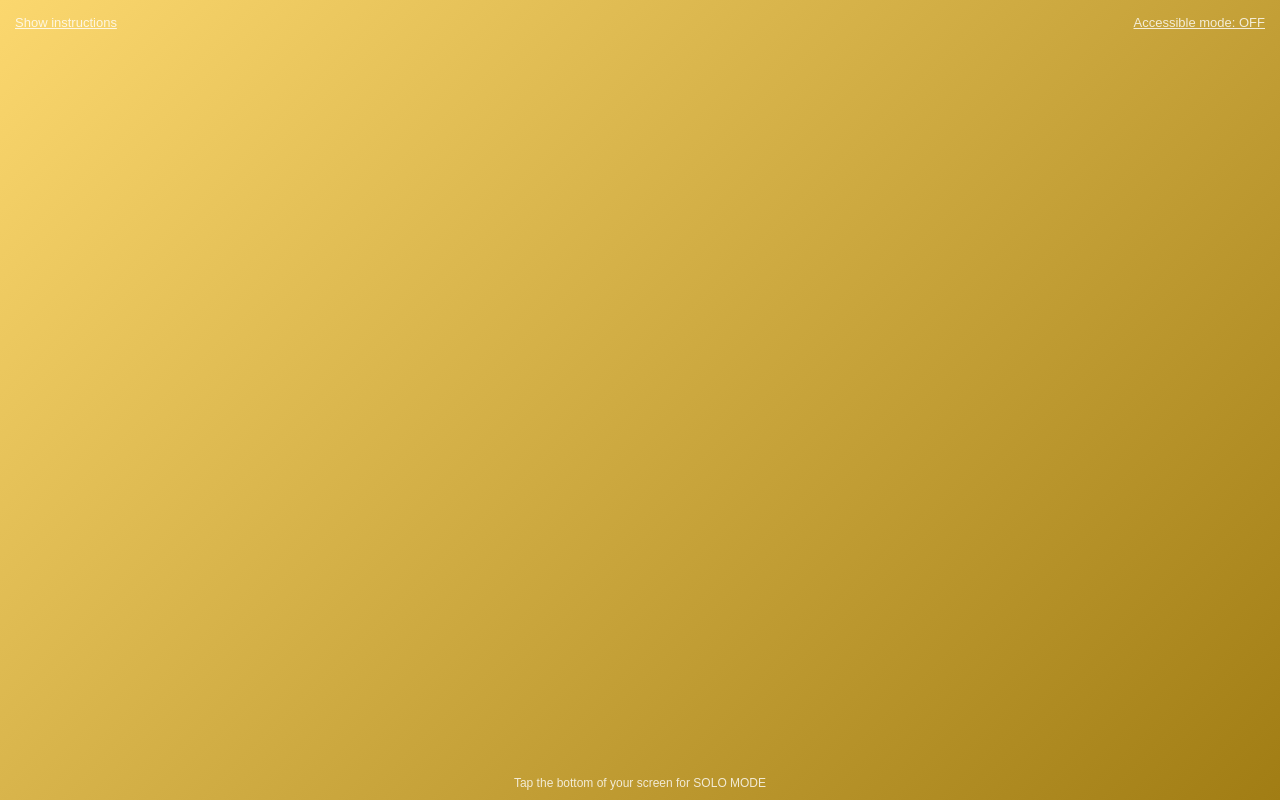
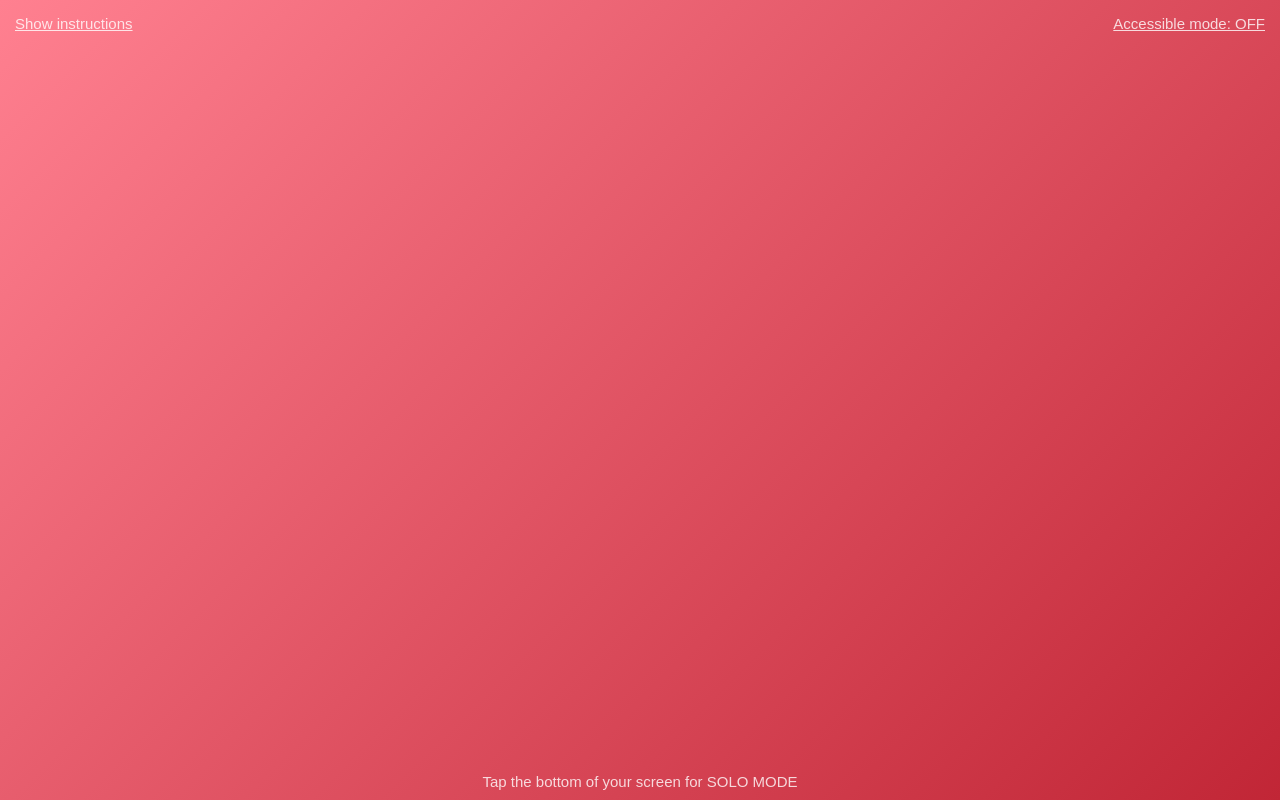
Before and after one commit to Joker-Out-Subs/jos-website, a website: page projects/karneval.html in a window 1280 px wide. Drawn offline with Linux system fonts and the light colour scheme.

Commit message:
fix lights

```diff
--- a/projects/karneval.html
+++ b/projects/karneval.html
@@ -57,7 +57,7 @@ html, body {
     z-index: 2000;
 
     color: white;
-    font-size: 13px;
+    font-size: 15px;
     opacity: 0.8;
     cursor: pointer;
     user-select: none;
@@ -71,7 +71,7 @@ html, body {
     z-index: 2000;
 
     color: white;
-    font-size: 13px;
+    font-size: 15px;
     opacity: 0.8;
     cursor: pointer;
     user-select: none;
@@ -100,7 +100,7 @@ html, body {
     width: 100%;
     text-align: center;
     color: white;
-    font-size: 12px;
+    font-size: 15px;
     opacity: 0.8;
     transition: opacity 0.3s ease;
     z-index: 1500;
@@ -126,25 +126,25 @@ html, body {
 
 <script>
 const COLORS = [
-    "#F5DD27",
-    "#F54927",
-    "#F527EB",
-    "#7D27F5"
+    "#f30dff",
+    "#ffff26",
+    "#ff3b3b",
+    "#fab1df",
 ];
 
 const SOLO_COLORS = [
-    "#e6e6e6",
-    "#ff4d6d",
-    "#4dffea",
-    "#fff066",
-    "#b366ff",
-    "#4dff4d",
-    "#ff9966",
-    "#66aaff"
+    "#ff3014",
+    "#faeb61",
+    "#66f224",
+    "#24f2e1",
+    "#a562fc",
+    "#fc62e3",
+    // "#ff9966",
+    // "#66aaff"
 ];
 
-const NORMAL_DURATION = 5000;
-const SOLO_DURATION = 250;
+const NORMAL_DURATION = 3000;
+const SOLO_DURATION = 400;
 
 let solo = false;
 let accessibility = false;
@@ -205,11 +205,13 @@ function rgbString(c) {
 /* lower contrast for accessibility */
 function soften(c) {
     if (!accessibility) return c;
+    const factor = 0.8;
+    const add = -20;
 
     return {
-        r: Math.round(c.r * 0.7 + 80),
-        g: Math.round(c.g * 0.7 + 80),
-        b: Math.round(c.b * 0.7 + 80)
+        r: Math.round(c.r * factor + add),
+        g: Math.round(c.g * factor + add),
+        b: Math.round(c.b * factor + add)
     };
 }
 
```
Also changed, not shown: assets/images/karneval_qr.png.
